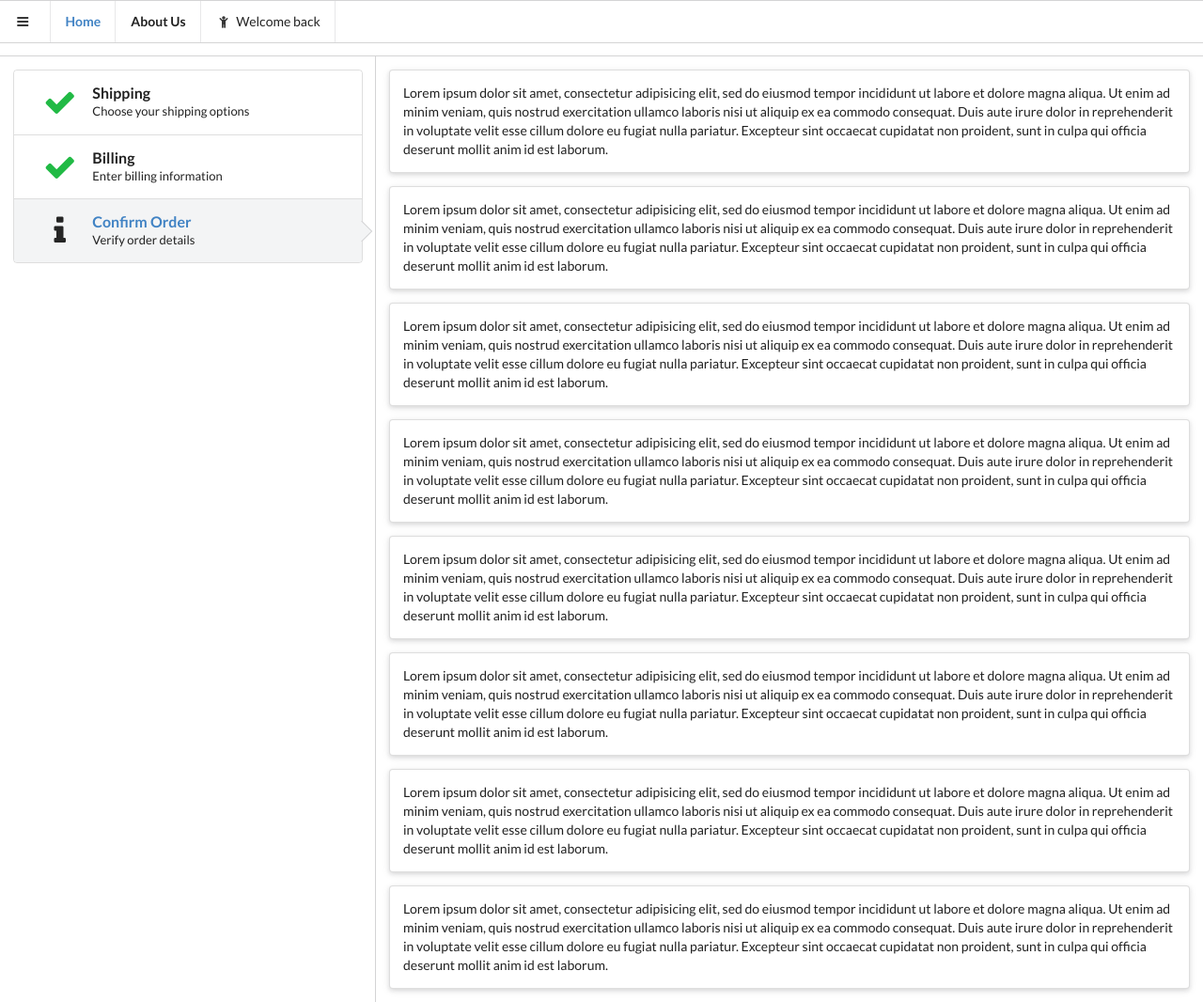
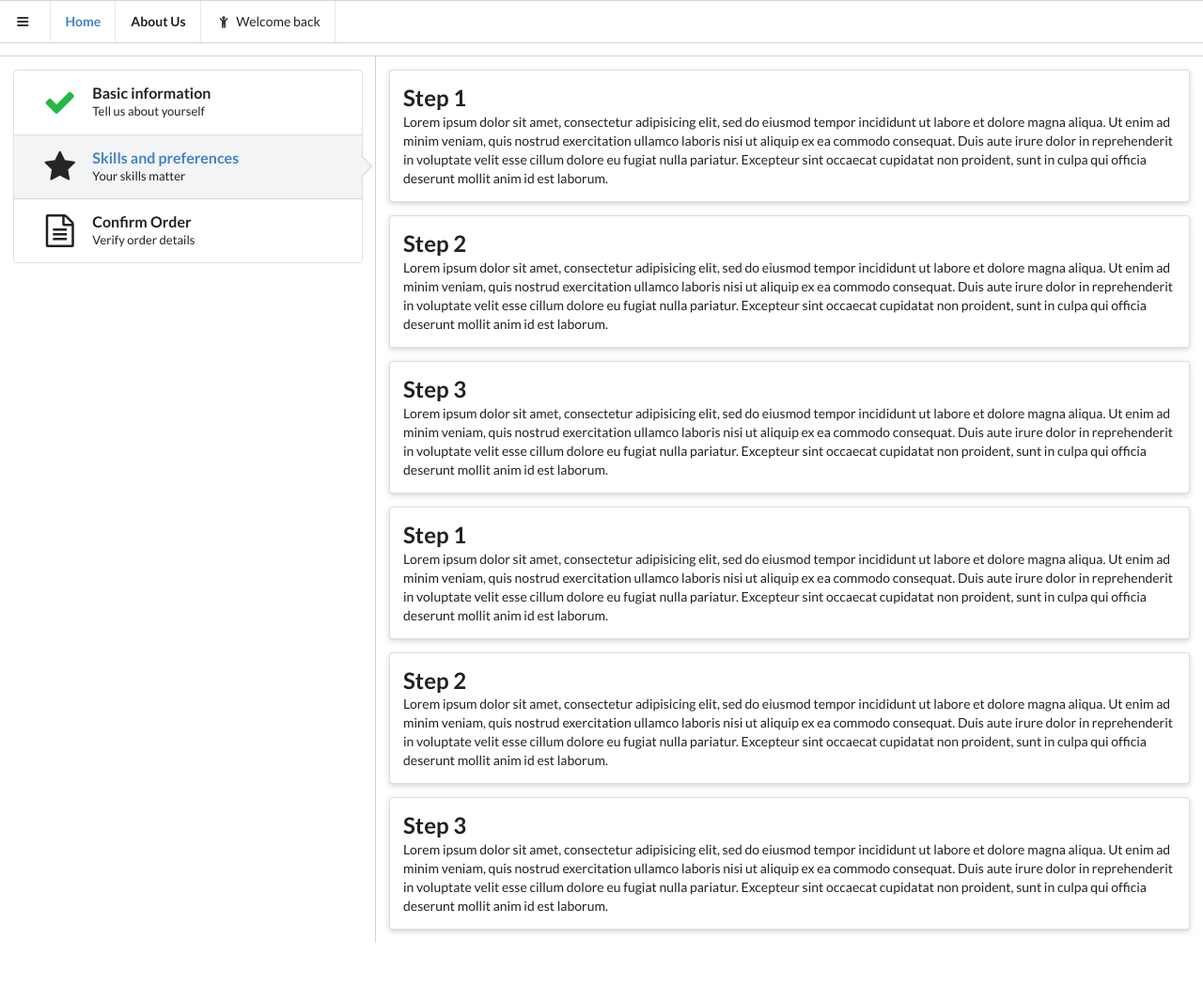
Before and after one commit to SavvySupport/wolves, a Flask app: template app/templates/profile.html in a window 1280 px wide. Shown: the whole page at 94% size. After the commit the page ends 1003 px from the top, so only its background shows below. Run offline with Flask 2, Linux system fonts and the light colour scheme; the template is opened without the code that fills it, so the values that code supplies are empty; some libraries are stand-ins or nearby versions.

Commit message:
Added step sidebar to indicate progress. frontend only.

```diff
--- a/app/templates/profile.html
+++ b/app/templates/profile.html
@@ -5,21 +5,21 @@
         <div class="five wide column">
             <div class="ui sticky vertical fluid steps">
               <div class="completed link step">
-                <i class="truck icon"></i>
+                <i class="info icon"></i>
                 <div class="content">
-                  <div class="title">Shipping</div>
-                  <div class="description">Choose your shipping options</div>
-                </div>
-              </div>
-              <div class="completed link step">
-                <i class="credit card icon"></i>
-                <div class="content">
-                  <div class="title">Billing</div>
-                  <div class="description">Enter billing information</div>
+                  <div class="title">Basic information</div>
+                  <div class="description">Tell us about yourself</div>
                 </div>
               </div>
               <div class="active link step">
-                <i class="info icon"></i>
+                <i class="star icon"></i>
+                <div class="content">
+                  <div class="title">Skills and preferences</div>
+                  <div class="description">Your skills matter</div>
+                </div>
+              </div>
+              <div class="link step">
+                <i class="file text outline icon"></i>
                 <div class="content">
                   <div class="title">Confirm Order</div>
                   <div class="description">Verify order details</div>
@@ -30,29 +30,32 @@
         <div id="stuck" class="eleven wide column">
             <div class="row">
                 <!-- HTML here -->
-                <div class="ui raised segment">
+                <div id="profile step1" class="ui raised segment">
+                    <h2>Step 1</h2>
                     Lorem ipsum dolor sit amet, consectetur adipisicing elit, sed do eiusmod tempor incididunt ut labore et dolore magna aliqua. Ut enim ad minim veniam, quis nostrud exercitation ullamco laboris nisi ut aliquip ex ea commodo consequat. Duis aute irure dolor in reprehenderit in voluptate velit esse cillum dolore eu fugiat nulla pariatur. Excepteur sint occaecat cupidatat non proident, sunt in culpa qui officia deserunt mollit anim id est laborum.
                 </div>
-                <div class="ui raised segment">
+
+                <div id="profile step2" class="ui raised segment">
+                    <h2>Step 2</h2>
                     Lorem ipsum dolor sit amet, consectetur adipisicing elit, sed do eiusmod tempor incididunt ut labore et dolore magna aliqua. Ut enim ad minim veniam, quis nostrud exercitation ullamco laboris nisi ut aliquip ex ea commodo consequat. Duis aute irure dolor in reprehenderit in voluptate velit esse cillum dolore eu fugiat nulla pariatur. Excepteur sint occaecat cupidatat non proident, sunt in culpa qui officia deserunt mollit anim id est laborum.
                 </div>
-                <div class="ui raised segment">
+
+                <div id="profile step3" class="ui raised segment">
+                    <h2>Step 3</h2>
                     Lorem ipsum dolor sit amet, consectetur adipisicing elit, sed do eiusmod tempor incididunt ut labore et dolore magna aliqua. Ut enim ad minim veniam, quis nostrud exercitation ullamco laboris nisi ut aliquip ex ea commodo consequat. Duis aute irure dolor in reprehenderit in voluptate velit esse cillum dolore eu fugiat nulla pariatur. Excepteur sint occaecat cupidatat non proident, sunt in culpa qui officia deserunt mollit anim id est laborum.
                 </div>
-                <div class="ui raised segment">
+                <div id="profile step1" class="ui raised segment">
+                    <h2>Step 1</h2>
                     Lorem ipsum dolor sit amet, consectetur adipisicing elit, sed do eiusmod tempor incididunt ut labore et dolore magna aliqua. Ut enim ad minim veniam, quis nostrud exercitation ullamco laboris nisi ut aliquip ex ea commodo consequat. Duis aute irure dolor in reprehenderit in voluptate velit esse cillum dolore eu fugiat nulla pariatur. Excepteur sint occaecat cupidatat non proident, sunt in culpa qui officia deserunt mollit anim id est laborum.
                 </div>
-                <!-- HTML here -->
-                <div class="ui raised segment">
+
+                <div id="profile step2" class="ui raised segment">
+                    <h2>Step 2</h2>
                     Lorem ipsum dolor sit amet, consectetur adipisicing elit, sed do eiusmod tempor incididunt ut labore et dolore magna aliqua. Ut enim ad minim veniam, quis nostrud exercitation ullamco laboris nisi ut aliquip ex ea commodo consequat. Duis aute irure dolor in reprehenderit in voluptate velit esse cillum dolore eu fugiat nulla pariatur. Excepteur sint occaecat cupidatat non proident, sunt in culpa qui officia deserunt mollit anim id est laborum.
                 </div>
-                <div class="ui raised segment">
-                    Lorem ipsum dolor sit amet, consectetur adipisicing elit, sed do eiusmod tempor incididunt ut labore et dolore magna aliqua. Ut enim ad minim veniam, quis nostrud exercitation ullamco laboris nisi ut aliquip ex ea commodo consequat. Duis aute irure dolor in reprehenderit in voluptate velit esse cillum dolore eu fugiat nulla pariatur. Excepteur sint occaecat cupidatat non proident, sunt in culpa qui officia deserunt mollit anim id est laborum.
-                </div>
-                <div class="ui raised segment">
-                    Lorem ipsum dolor sit amet, consectetur adipisicing elit, sed do eiusmod tempor incididunt ut labore et dolore magna aliqua. Ut enim ad minim veniam, quis nostrud exercitation ullamco laboris nisi ut aliquip ex ea commodo consequat. Duis aute irure dolor in reprehenderit in voluptate velit esse cillum dolore eu fugiat nulla pariatur. Excepteur sint occaecat cupidatat non proident, sunt in culpa qui officia deserunt mollit anim id est laborum.
-                </div>
-                <div class="ui raised segment">
+
+                <div id="profile step3" class="ui raised segment">
+                    <h2>Step 3</h2>
                     Lorem ipsum dolor sit amet, consectetur adipisicing elit, sed do eiusmod tempor incididunt ut labore et dolore magna aliqua. Ut enim ad minim veniam, quis nostrud exercitation ullamco laboris nisi ut aliquip ex ea commodo consequat. Duis aute irure dolor in reprehenderit in voluptate velit esse cillum dolore eu fugiat nulla pariatur. Excepteur sint occaecat cupidatat non proident, sunt in culpa qui officia deserunt mollit anim id est laborum.
                 </div>
             </div>
```
Also changed, not shown: app/static/CSS/savvy.js (line endings or trailing spaces), app/templates/base.html (line endings or trailing spaces).
